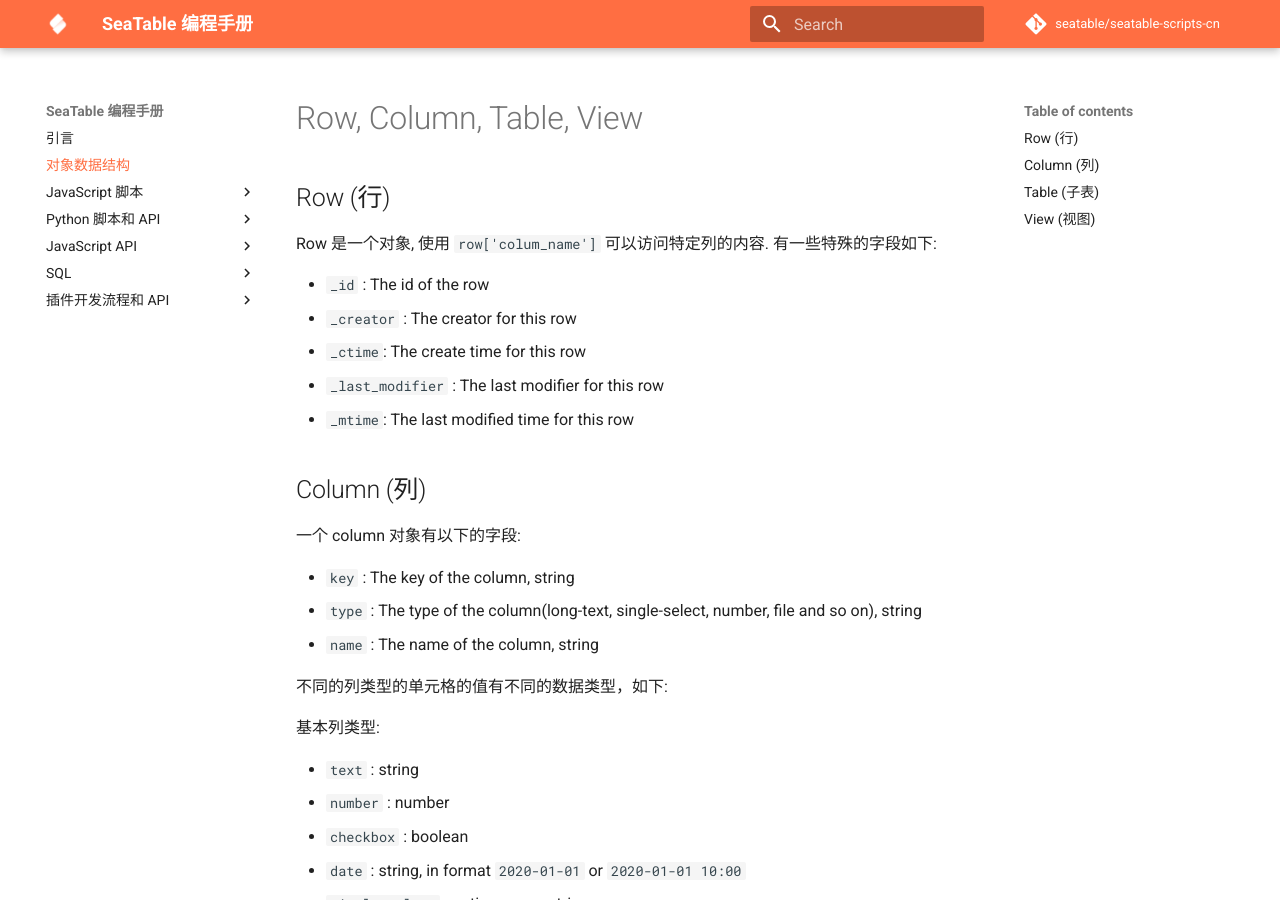
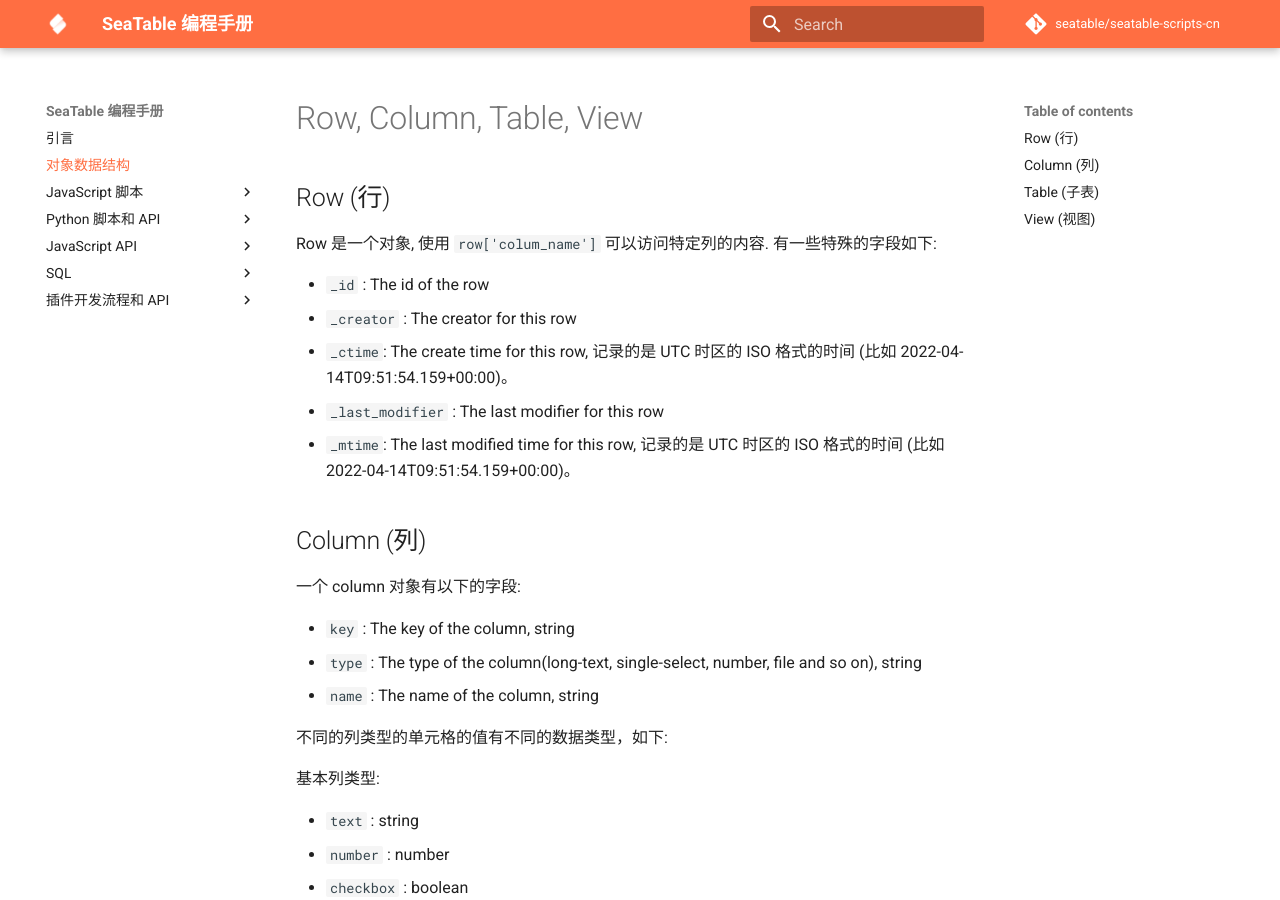
Before and after one commit to seatable/seatable-scripts-cn, an MkDocs documentation site: the page built from manual/data-structure.md, in a window 1280 px wide and 900 px high. Built offline with MkDocs 1.6.1 and Material for MkDocs 9.7.7, drawn with Linux system fonts in a browser that asks for light colours; comment, search, counter and statistics services are not loaded.

Commit message:
Update data-structure.md

```diff
--- a/manual/data-structure.md
+++ b/manual/data-structure.md
@@ -6,9 +6,9 @@
 
 * `_id` : The id of the row
 * `_creator` : The creator for this row
-* `_ctime`: The create time for this row
+* `_ctime`: The create time for this row, 记录的是 UTC 时区的 ISO 格式的时间 (比如 2022-04-14T09:51:54.159+00:00)。
 * `_last_modifier` : The last modifier for this row
-* `_mtime`: The last modified time for this row
+* `_mtime`: The last modified time for this row, 记录的是 UTC 时区的 ISO 格式的时间 (比如 2022-04-14T09:51:54.159+00:00)。
 
 ## Column (列)
 
```
